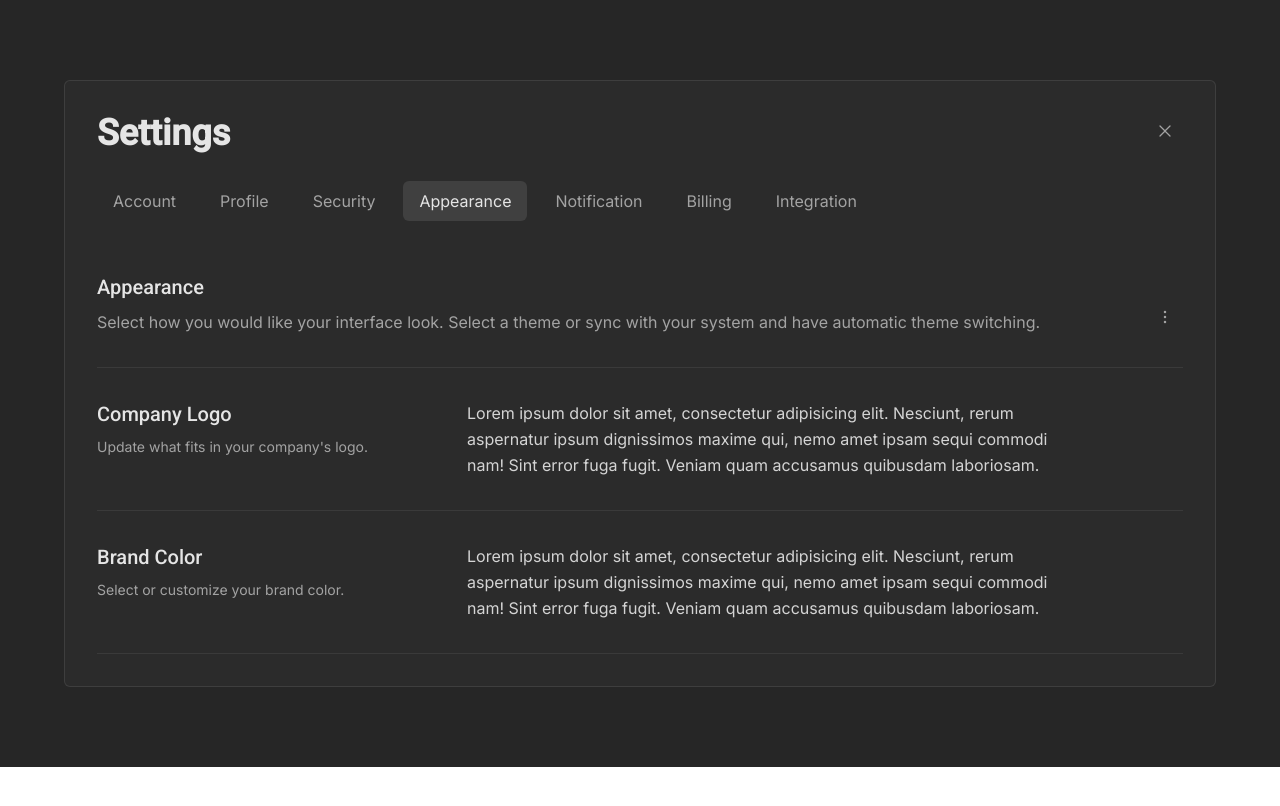
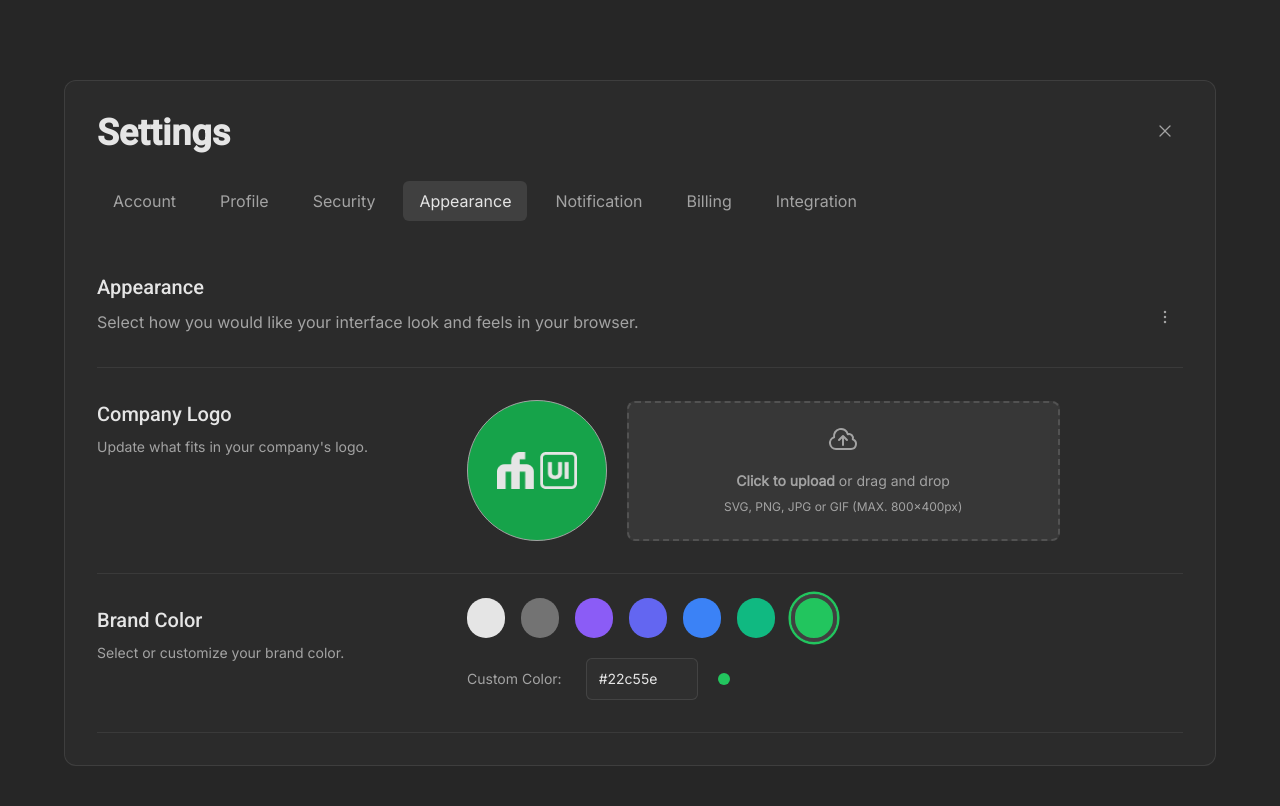
Before and after one commit to fwedwicc/FM-DailyUI, a React (Vite) app: page /day07 in a window 1280 px wide. Shown: the top 806 px of the page. Built offline with nearby package versions, Linux system fonts and the light colour scheme; what @codaworks/react-glow would draw is missing.

Commit message:
Added 2 sections in day07 challenge

```diff
--- a/src/pages/Day07.jsx
+++ b/src/pages/Day07.jsx
@@ -36,6 +36,19 @@ const Day07 = () => {
     )
   }
 
+  const SectionContainer = ({ child1, child2 }) => {
+    return (
+      <div className='border-b border-neutral-700/70 py-8 grid lg:grid-cols-9 md:grid-cols-1 grid-cols-1 gap-6'>
+        <div className='md:col-span-3 col-span-1'>
+          {child1}
+        </div>
+        <div className='md:col-span-5 col-span-1'>
+          {child2}
+        </div>
+      </div>
+    )
+  }
+
   return (
     <motion.div
       initial={{ opacity: 0 }}
@@ -46,7 +59,7 @@ const Day07 = () => {
       <section className="bg-neutral-800 p-12 md:px-16 px-8 lg:py-20 py-8">
         <div className='flex justify-center items-center'>
           {/* Modal */}
-          <div className='w-full border border-neutral-600/50 bg-neutral-700/20 rounded-md max-w-7xl p-8 space-y-5'>
+          <div className='w-full border border-neutral-600/50 bg-neutral-700/20 rounded-xl max-w-7xl p-8 space-y-5'>
             {/* Header */}
             <div className='space-y-7'>
               <div className='flex justify-between items-start'>
@@ -73,7 +86,7 @@ const Day07 = () => {
                       Appearance
                     </h1>
                     <p className="leading-relaxed text-neutral-400">
-                      Select how you would like your interface look. Select a theme or sync with your system and have automatic theme switching.
+                      Select how you would like your interface look and feels in your browser.
                     </p>
                   </div>
                   <button className='size-9 flex justify-center items-center transition duration-300 ease-in-out hover:bg-neutral-700/70 rounded-md focus:ring-2 focus:ring-neutral-700 text-neutral-400 flex-shrink-0'>
@@ -84,8 +97,8 @@ const Day07 = () => {
                 </div>
               </div>
               {/* Company Logo */}
-              <div className='border-b border-neutral-700/70 py-8 grid md:grid-cols-9 grid-cols-1 gap-6'>
-                <div className='md:col-span-3 col-span-1'>
+              <SectionContainer
+                child1={
                   <div className='space-y-2'>
                     <h1 className="font-medium text-neutral-200 text-lg md:text-xl">
                       Company Logo
@@ -94,16 +107,30 @@ const Day07 = () => {
                       Update what fits in your company's logo.
                     </p>
                   </div>
+                }
+                child2={
+                  <div className='flex gap-5'>
+                    <div className='px-[1.8rem] py-[3.2rem] rounded-full border border-neutral-400 bg-green-600 self-start flex justify-center items-center flex-shrink-0'>
+                      <img src={fmUILogo} alt="fmUILogo" className='w-20 h-auto' />
                     </div>
-                <div className='md:col-span-5 col-span-1'>
-                  <p className="leading-relaxed text-neutral-300">
-                    Lorem ipsum dolor sit amet, consectetur adipisicing elit. Nesciunt, rerum aspernatur ipsum dignissimos maxime qui, nemo amet ipsam sequi commodi nam! Sint error fuga fugit. Veniam quam accusamus quibusdam laboriosam.
-                  </p>
+                    <div className="flex items-center justify-center w-full">
+                      <label htmlFor="dropzone-file" className="flex flex-col items-center justify-center w-full border-2 border-neutral-600 border-dashed rounded-lg cursor-pointer bg-neutral-700/60 hover:bg-neutral-600/60 text-neutral-400 transition duration-300 ease-in-out">
+                        <div className="flex flex-col items-center justify-center pt-5 pb-6 md:px-4 px-2">
+                          <svg xmlns="http://www.w3.org/2000/svg" fill="none" viewBox="0 0 24 24" strokeWidth={1.5} stroke="currentColor" className="size-8 mb-4">
+                            <path strokeLinecap="round" strokeLinejoin="round" d="M12 16.5V9.75m0 0 3 3m-3-3-3 3M6.75 19.5a4.5 4.5 0 0 1-1.41-8.775 5.25 5.25 0 0 1 10.233-2.33 3 3 0 0 1 3.758 3.848A3.752 3.752 0 0 1 18 19.5H6.75Z" />
+                          </svg>
+                          <p className="mb-2 text-sm text-center"><span className="font-semibold">Click to upload</span> or drag and drop</p>
+                          <p className="text-xs text-center">SVG, PNG, JPG or GIF (MAX. 800x400px)</p>
+                        </div>
+                        <input id="dropzone-file" type="file" className="hidden" />
+                      </label>
                     </div>
                   </div>
+                }
+              />
               {/* Brand Color */}
-              <div className='border-b border-neutral-700/70 py-8 grid md:grid-cols-9 grid-cols-1 gap-6'>
-                <div className='md:col-span-3 col-span-1'>
+              <SectionContainer
+                child1={
                   <div className='space-y-2'>
                     <h1 className="font-medium text-neutral-200 text-lg md:text-xl">
                       Brand Color
@@ -112,13 +139,63 @@ const Day07 = () => {
                       Select or customize your brand color.
                     </p>
                   </div>
+                }
+                child2={
+                  <div className='space-y-7'>
+                    <div className='flex gap-4 items-center'>
+                      <div>
+                        <input type="radio" id="neutral" name="brand" class="hidden peer" disabled />
+                        <label for="neutral" class="px-[19px] py-[9.7px] bg-neutral-200 rounded-full cursor-pointer peer-checked:border-neutral-700 peer-checked:border-4 peer-checked:ring-4 peer-checked:ring-neutral-500 transition duration-300 ease-in-out">
+                        </label>
                       </div>
-                <div className='md:col-span-5 col-span-1'>
-                  <p className="leading-relaxed text-neutral-300">
-                    Lorem ipsum dolor sit amet, consectetur adipisicing elit. Nesciunt, rerum aspernatur ipsum dignissimos maxime qui, nemo amet ipsam sequi commodi nam! Sint error fuga fugit. Veniam quam accusamus quibusdam laboriosam.
-                  </p>
+                      <div>
+                        <input type="radio" id="neutral" name="brand" class="hidden peer" disabled />
+                        <label for="neutral" class="px-[19px] py-[9.7px] bg-neutral-500 rounded-full cursor-pointer peer-checked:border-neutral-700 peer-checked:border-4 peer-checked:ring-4 peer-checked:ring-neutral-500 transition duration-300 ease-in-out">
+                        </label>
+                      </div>
+                      <div>
+                        <input type="radio" id="violet" name="brand" class="hidden peer" disabled />
+                        <label for="violet" class="px-[19px] py-[9.7px] bg-violet-500 rounded-full cursor-pointer peer-checked:border-violet-700 peer-checked:border-4 peer-checked:ring-4 peer-checked:ring-violet-500 transition duration-300 ease-in-out">
+                        </label>
+                      </div>
+                      <div>
+                        <input type="radio" id="indigo" name="brand" class="hidden peer" disabled />
+                        <label for="indigo" class="px-[19px] py-[9.7px] bg-indigo-500 rounded-full cursor-pointer peer-checked:border-neutral-700 peer-checked:border-4 peer-checked:ring-4 peer-checked:ring-indigo-500 transition duration-300 ease-in-out">
+                        </label>
+                      </div>
+                      <div>
+                        <input type="radio" id="blue" name="brand" class="hidden peer" disabled />
+                        <label for="blue" class="px-[19px] py-[9.7px] bg-blue-500 rounded-full cursor-pointer peer-checked:border-neutral-700 peer-checked:border-4 peer-checked:ring-4 peer-checked:ring-blue-500 transition duration-300 ease-in-out">
+                        </label>
+                      </div>
+                      <div>
+                        <input type="radio" id="emerald" name="brand" class="hidden peer" disabled />
+                        <label for="emerald" class="px-[19px] py-[9.7px] bg-emerald-500 rounded-full cursor-pointer peer-checked:border-neutral-700 peer-checked:border-4 peer-checked:ring-4 peer-checked:ring-emerald-500 transition duration-300 ease-in-out">
+                        </label>
+                      </div>
+                      <div>
+                        <input type="radio" id="green" name="brand" class="hidden peer" checked />
+                        <label for="green" class="px-[19px] py-[9.7px] bg-green-500 rounded-full cursor-pointer peer-checked:border-neutral-700 peer-checked:border-4 peer-checked:ring-[2.5px] peer-checked:ring-green-500 transition duration-300 ease-in-out">
+                        </label>
                       </div>
                     </div>
+                    <div className='inline-flex items-center gap-3'>
+                      <span className="leading-relaxed text-neutral-400 text-sm">
+                        Custom Color:
+                      </span>
+                      <InputField
+                        styles={'max-w-[7rem]'}
+                        id="hex"
+                        type="text"
+                        value='#22c55e'
+                        required={false}
+                      />
+                      <span className="flex w-3 h-3 ms-2 bg-green-500 rounded-full"></span>
+                    </div>
+                  </div>
+                }
+              />
+
             </div>
 
           </div>
```
Lines whose indentation alone changed are shown as unchanged.
